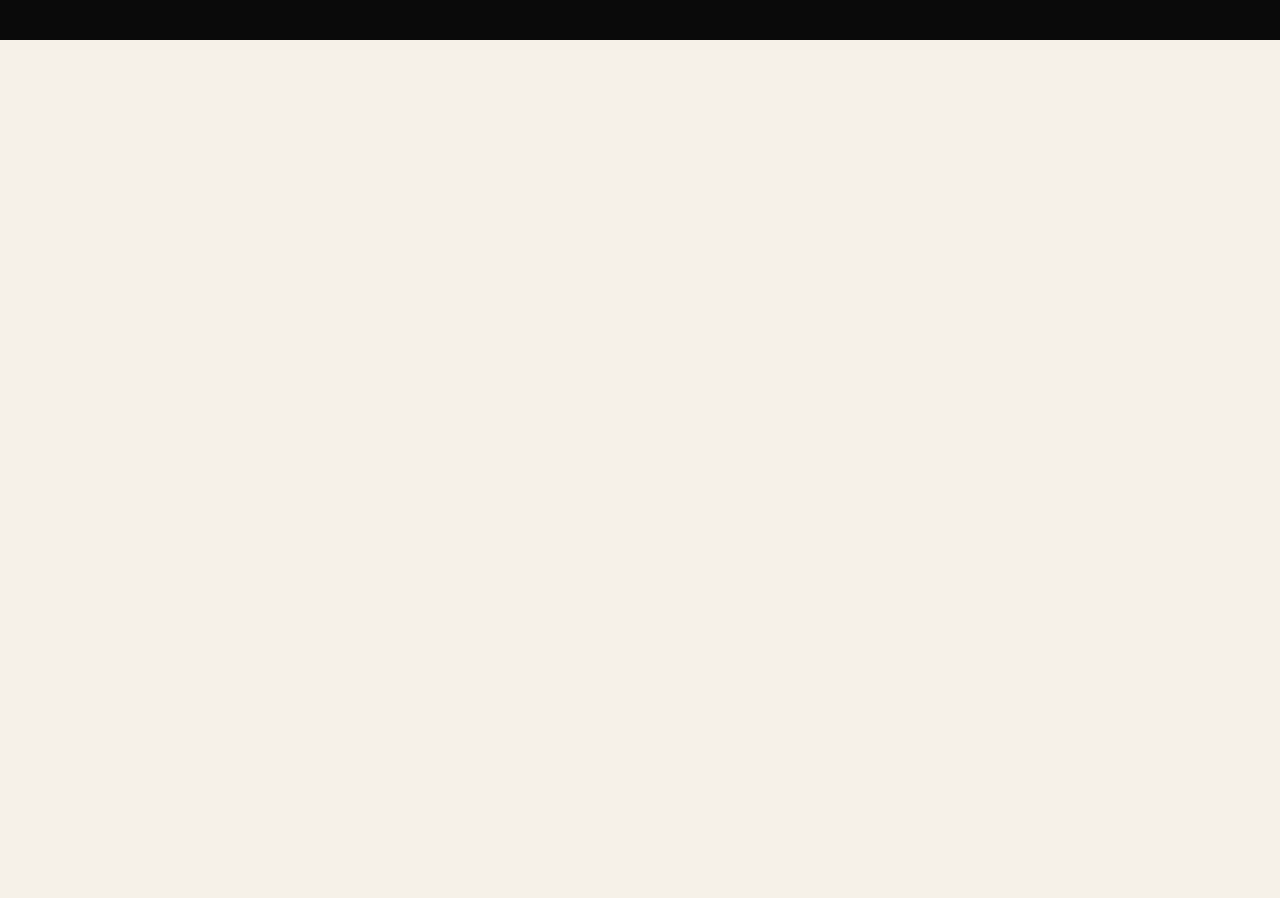
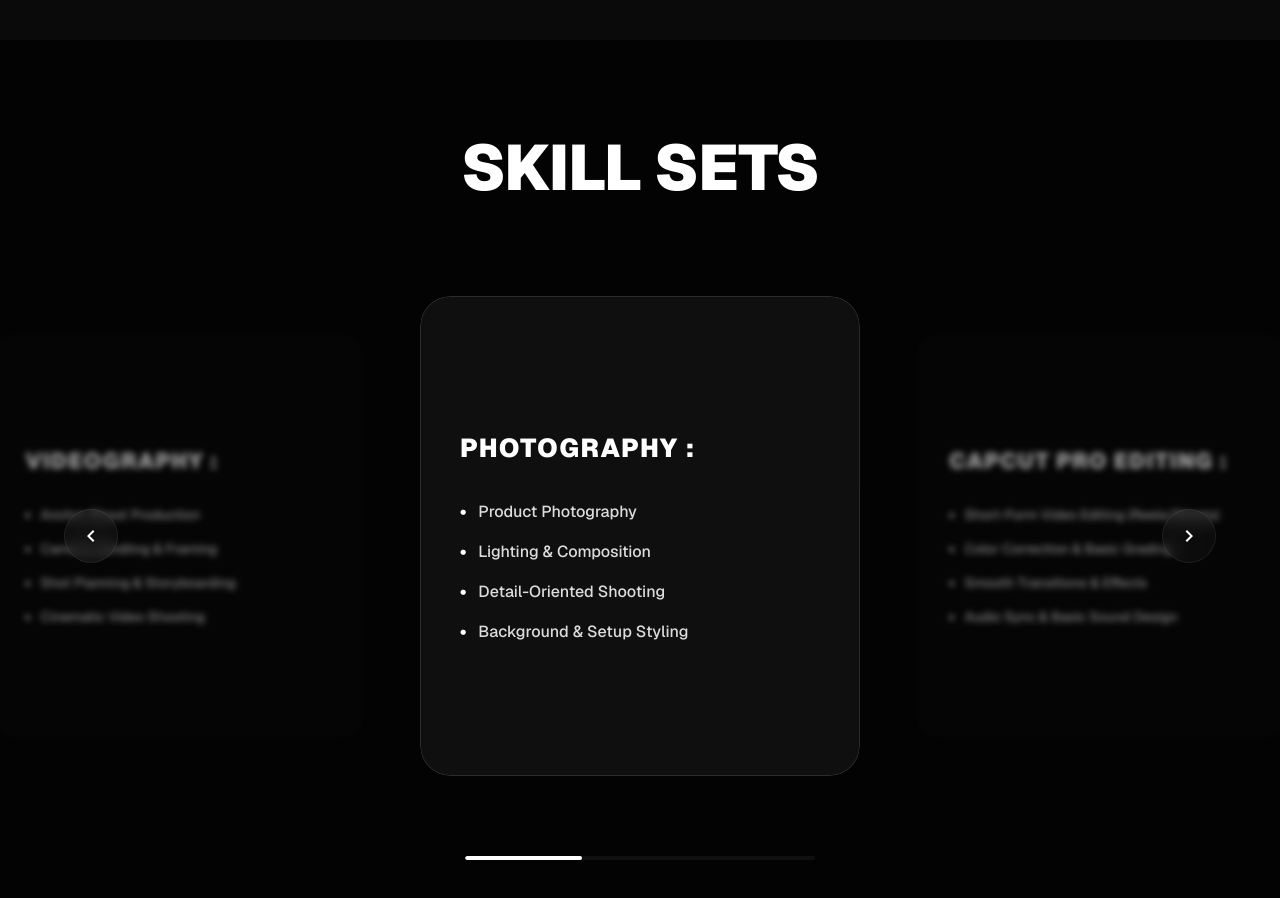
Before and after one commit to JashDolar09/Risky_Portfolio, a Next.js app: page / in a window 1280 px wide. Shown: the part 1600-2498 px from the top of the page. Before the commit the page ends 1640 px from the top, so only its background shows below. Built offline with nearby package versions, Linux system fonts and the light colour scheme.

Commit message:
4th Commit Skill_section

```diff
--- a/src/app/page.tsx
+++ b/src/app/page.tsx
@@ -7,6 +7,7 @@ import { Loader } from "@/components/Loader";
 import { Menu } from "@/components/Menu";
 import { Navbar } from "@/components/Navbar";
 import AboutSection from "@/components/AboutSection";
+import SkillSection from "@/components/SkillSection";
 import styles from "./page.module.css";
 
 export default function Home() {
@@ -43,6 +44,7 @@ export default function Home() {
           >
             <Hero startStackMs={2500} />
             <AboutSection />
+            <SkillSection />
           </motion.main>
         )}
       </AnimatePresence>
--- /dev/null
+++ b/src/components/SkillSection.module.css
@@ -0,0 +1,242 @@
+/* ==========================================================================
+   SKILL SECTION STYLES - REFINED & BALANCED
+   ========================================================================== */
+
+.section {
+  position: relative;
+  width: 100%;
+  min-height: 90vh; /* Changed to vh for better vertical centering */
+  background-color: #030303;
+  color: #fff;
+  display: flex;
+  flex-direction: column;
+  align-items: center;
+  justify-content: center;
+  padding: 80px 0;
+  overflow: hidden;
+  z-index: 5;
+}
+
+.title {
+  font-size: clamp(36px, 6vw, 64px);
+  font-weight: 900;
+  color: #ffffff;
+  text-align: center;
+  margin-bottom: 60px; /* Increased margin */
+  letter-spacing: -1px;
+  z-index: 10;
+  text-transform: uppercase;
+}
+
+/* CAROUSEL WRAPPER */
+.carouselContainer {
+  position: relative;
+  width: 100%;
+  display: flex;
+  flex-direction: column;
+  align-items: center;
+  justify-content: center;
+  gap: 60px; /* Explicit gap between carousel and progress bar */
+}
+
+.carouselWrapper {
+  position: relative;
+  width: 100%;
+  height: 520px; /* Fixed height for consistency */
+  display: flex;
+  justify-content: center;
+  align-items: center;
+}
+
+.carouselTrack {
+  position: relative;
+  width: 100%;
+  height: 100%;
+  display: flex;
+  align-items: center;
+  justify-content: center;
+  perspective: 1200px;
+}
+
+/* CARD DESIGN: Centered Anchor with Offsets */
+.card {
+  position: absolute;
+  width: min(440px, 85vw);
+  height: 480px;
+  display: flex;
+  flex-direction: column;
+  padding: 50px 40px;
+  border-radius: 30px; /* More rounded as requested */
+  transition: transform 0.5s cubic-bezier(0.4, 0, 0.2, 1), opacity 0.5s ease;
+  user-select: none;
+  -webkit-user-drag: none;
+  overflow: hidden;
+}
+
+/* Glassmorphism Background */
+.cardGlass {
+  position: absolute;
+  top: 0;
+  left: 0;
+  right: 0;
+  bottom: 0;
+  background: rgba(255, 255, 255, 0.02);
+  backdrop-filter: blur(20px);
+  border: 1px solid rgba(255, 255, 255, 0.05);
+  border-radius: 30px;
+  z-index: -1;
+  box-shadow: 0 15px 35px rgba(0, 0, 0, 0.6);
+}
+
+.active .cardGlass {
+  background: rgba(255, 255, 255, 0.05);
+  border-color: rgba(255, 255, 255, 0.12);
+  box-shadow: 0 25px 60px rgba(0, 0, 0, 0.85);
+}
+
+.cardContent {
+  position: relative;
+  z-index: 2;
+  height: 100%;
+  display: flex;
+  flex-direction: column;
+  justify-content: center;
+}
+
+.cardCategory {
+  font-size: clamp(20px, 2.5vw, 26px);
+  font-weight: 900;
+  color: #ffffff;
+  margin-bottom: 2rem;
+  letter-spacing: 1.5px;
+  text-transform: uppercase;
+}
+
+/* Skill List Styling */
+.list {
+  list-style: none;
+  padding: 0;
+  margin: 0;
+  display: flex;
+  flex-direction: column;
+  gap: 16px;
+}
+
+.listItem {
+  font-size: clamp(14px, 1.25vw, 17px);
+  font-weight: 500;
+  color: #dcdcdc;
+  line-height: 1.5;
+  display: flex;
+  align-items: flex-start;
+  gap: 12px;
+}
+
+.bullet {
+  color: #ffffff;
+  font-weight: 900;
+}
+
+/* NAVIGATION BUTTONS */
+.navBtn {
+  position: absolute;
+  top: 50%;
+  transform: translateY(-50%);
+  width: 54px;
+  height: 54px;
+  background: rgba(255, 255, 255, 0.03);
+  border: 1px solid rgba(255, 255, 255, 0.08);
+  border-radius: 50%;
+  color: #fff;
+  display: flex;
+  align-items: center;
+  justify-content: center;
+  cursor: pointer;
+  z-index: 100;
+  transition: all 0.3s ease;
+  backdrop-filter: blur(8px);
+}
+
+.navBtn:hover:not(:disabled) {
+  background: rgba(255, 255, 255, 0.12);
+  transform: translateY(-50%) scale(1.1);
+  border-color: rgba(255, 255, 255, 0.2);
+}
+
+.navBtn:disabled {
+  opacity: 0.05;
+  cursor: not-allowed;
+}
+
+.prevBtn {
+  left: 5%;
+}
+
+.nextBtn {
+  right: 5%;
+}
+
+/* INDICATOR (Bottom Progress Bar) */
+.indicatorContainer {
+  width: min(350px, 70%);
+  height: 4px;
+  background: rgba(255, 255, 255, 0.05);
+  border-radius: 10px;
+  overflow: hidden;
+}
+
+.progressBar {
+  height: 100%;
+  background: #ffffff;
+  border-radius: 10px;
+  transition: width 0.5s cubic-bezier(0.16, 1, 0.3, 1);
+}
+
+/* MOBILE RESPONSIVENESS */
+
+@media (max-width: 1024px) {
+  .prevBtn { left: 2%; }
+  .nextBtn { right: 2%; }
+}
+
+@media (max-width: 768px) {
+  .section {
+    padding: 60px 0;
+  }
+
+  .carouselContainer {
+    gap: 40px;
+  }
+
+  .carouselWrapper {
+    height: 480px;
+  }
+
+  .card {
+    height: 440px;
+    padding: 30px;
+  }
+
+  .navBtn {
+    display: none; /* Hide buttons on mobile in favor of swipe */
+  }
+}
+
+@media (max-width: 480px) {
+  .title {
+    margin-bottom: 40px;
+  }
+
+  .card {
+    padding: 30px 24px;
+  }
+
+  .cardCategory {
+    font-size: 18px;
+    margin-bottom: 1.5rem;
+  }
+
+  .list {
+    gap: 12px;
+  }
+}
--- a/src/components/SkillSection.tsx
+++ b/src/components/SkillSection.tsx
@@ -1,7 +1,11 @@
+/* ==========================================================================
+   SKILL SECTION - REIMAGINED CAROUSEL UI
+   ========================================================================== */
+
 "use client";
 
-import React, { useState, useRef, useEffect } from 'react';
-import { motion, useAnimation, PanInfo } from 'framer-motion';
+import React, { useState, useRef, useEffect, useCallback } from 'react';
+import { motion, AnimatePresence } from 'framer-motion';
 import styles from './SkillSection.module.css';
 
 /**
@@ -92,42 +96,55 @@ const SKILLS_DATA = [
 ];
 
 const SkillSection: React.FC = () => {
-  const [currentIndex, setCurrentIndex] = useState(1); // Start from the second card (index 1) for better visual balance
-  const [dragOffset, setDragOffset] = useState(0);
-  const containerRef = useRef<HTMLDivElement>(null);
-  const controls = useAnimation();
+  const [currentIndex, setCurrentIndex] = useState(2); // Start with more centered focus (3rd card)
+  const [isSwiping, setIsSwiping] = useState(false);
+  const touchX = useRef<number | null>(null);
 
   // Navigation handlers
-  const handlePrev = () => {
+  const handlePrev = useCallback(() => {
     if (currentIndex > 0) {
       setCurrentIndex(prev => prev - 1);
     }
-  };
+  }, [currentIndex]);
 
-  const handleNext = () => {
+  const handleNext = useCallback(() => {
     if (currentIndex < SKILLS_DATA.length - 1) {
       setCurrentIndex(prev => prev + 1);
     }
+  }, [currentIndex]);
+
+  // Touch handlers for mobile swipe
+  const handleTouchStart = (e: React.TouchEvent) => {
+    touchX.current = e.touches[0].clientX;
+    setIsSwiping(true);
   };
 
-  // Touch Swipe behavior using Framer Motion
-  const onDragEnd = (event: MouseEvent | TouchEvent | PointerEvent, info: PanInfo) => {
-    const threshold = 50; // pixels to trigger a change
-    if (info.offset.x > threshold && currentIndex > 0) {
-      setCurrentIndex(prev => prev - 1);
-    } else if (info.offset.x < -threshold && currentIndex < SKILLS_DATA.length - 1) {
-      setCurrentIndex(prev => prev + 1);
+  const handleTouchEnd = (e: React.TouchEvent) => {
+    if (touchX.current === null) return;
+    const finalX = e.changedTouches[0].clientX;
+    const diff = touchX.current - finalX;
+
+    if (Math.abs(diff) > 50) {
+      if (diff > 0) handleNext();
+      else handlePrev();
     }
-    setDragOffset(0);
+    touchX.current = null;
+    setIsSwiping(false);
   };
 
   return (
     <section id="skills" className={styles.section}>
-      <h2 className={styles.title}>Skill</h2>
+      <h2 className={styles.title}>Skill Sets</h2>
 
-      {/* Main Carousel Container */}
-      <div className={styles.carouselWrapper} ref={containerRef}>
-        {/* Desktop Navigation Buttons */}
+      {/* Main Carousel Wrapper */}
+      <div className={styles.carouselContainer}>
+
+        <div
+          className={styles.carouselWrapper}
+          onTouchStart={handleTouchStart}
+          onTouchEnd={handleTouchEnd}
+        >
+          {/* Navigation Buttons (Desktop only visible via CSS) */}
           <button
             className={`${styles.navBtn} ${styles.prevBtn}`}
             onClick={handlePrev}
@@ -150,28 +167,38 @@ const SkillSection: React.FC = () => {
             </svg>
           </button>
 
-        {/* Carousel Inner with Framer Motion */}
-        <motion.div
-           className={styles.carouselTrack}
-           drag="x"
-           dragConstraints={{ left: 0, right: 0 }}
-           onDragEnd={onDragEnd}
-           animate={{
-            x: `calc(50% - (var(--card-width) * ${currentIndex}) - (var(--card-gap) * ${currentIndex}) - (var(--card-width) / 2))`
-           }}
-           transition={{ type: "spring", stiffness: 300, damping: 30 }}
-        >
-          {SKILLS_DATA.map((item, index) => (
+          <div className={styles.carouselTrack}>
+            <AnimatePresence initial={false}>
+              {SKILLS_DATA.map((item, index) => {
+                const distanceFromCenter = index - currentIndex;
+                const isActive = index === currentIndex;
+                const isVisible = Math.abs(distanceFromCenter) <= 2; // Only show center + 2 neighbors
+
+                if (!isVisible) return null;
+
+                return (
                   <motion.div
                     key={index}
-              className={`${styles.card} ${index === currentIndex ? styles.active : ""}`}
+                    className={`${styles.card} ${isActive ? styles.active : ""}`}
+                    initial={{ opacity: 0, scale: 0.8 }}
                     animate={{
-                scale: index === currentIndex ? 1.05 : 0.85,
-                opacity: Math.abs(index - currentIndex) <= 1 ? 1 : 0.4,
-                zIndex: index === currentIndex ? 10 : 1
+                      // Offset calculation for perfect spacing
+                      // 100% is the card width, plus some gap
+                      x: `calc(${distanceFromCenter * 105}%)`,
+                      scale: isActive ? 1 : 0.85,
+                      opacity: isActive ? 1 : (Math.abs(distanceFromCenter) === 1 ? 0.6 : 0.2),
+                      zIndex: 10 - Math.abs(distanceFromCenter),
+                      filter: isActive ? "blur(0px)" : "blur(4px)",
                     }}
-              transition={{ duration: 0.4 }}
+                    transition={{
+                      type: "spring",
+                      stiffness: 200,
+                      damping: 25,
+                      opacity: { duration: 0.3 }
+                    }}
                   >
+                    <div className={styles.cardGlass} />
+
                     <div className={styles.cardContent}>
                       <h3 className={styles.cardCategory}>{item.category}</h3>
                       <ul className={styles.list}>
@@ -183,16 +210,20 @@ const SkillSection: React.FC = () => {
                       </ul>
                     </div>
                   </motion.div>
-          ))}
-        </motion.div>
+                );
+              })}
+            </AnimatePresence>
+          </div>
         </div>
 
-      {/* Progress / Scroll Indicator */}
+        {/* Progress Indicator - Properly Separated Offset Container */}
         <div className={styles.indicatorContainer}>
-        <div
+          <motion.div
             className={styles.progressBar}
-          style={{ width: `${((currentIndex + 1) / SKILLS_DATA.length) * 100}%` }}
+            animate={{ width: `${((currentIndex + 1) / SKILLS_DATA.length) * 100}%` }}
+            transition={{ type: "spring", stiffness: 100, damping: 20 }}
           />
+        </div>
       </div>
     </section>
   );
```
Lines whose indentation alone changed are shown as unchanged.
